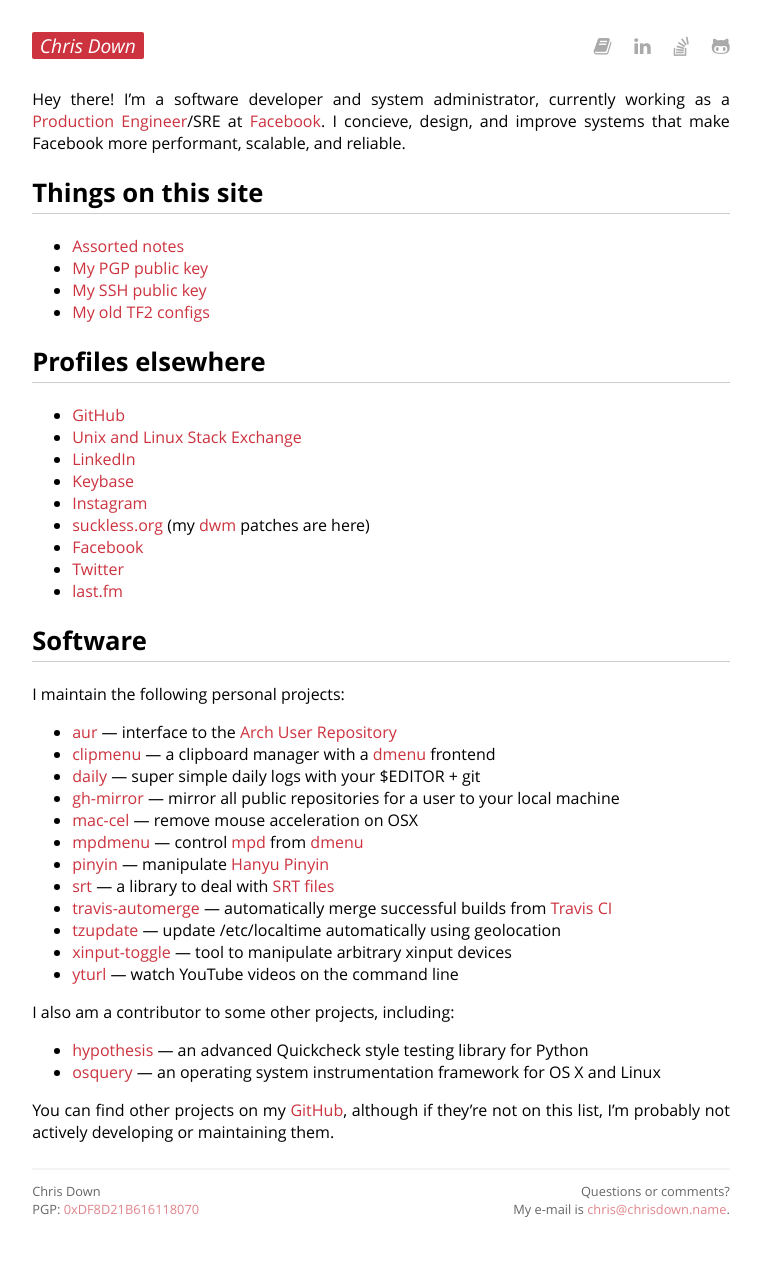
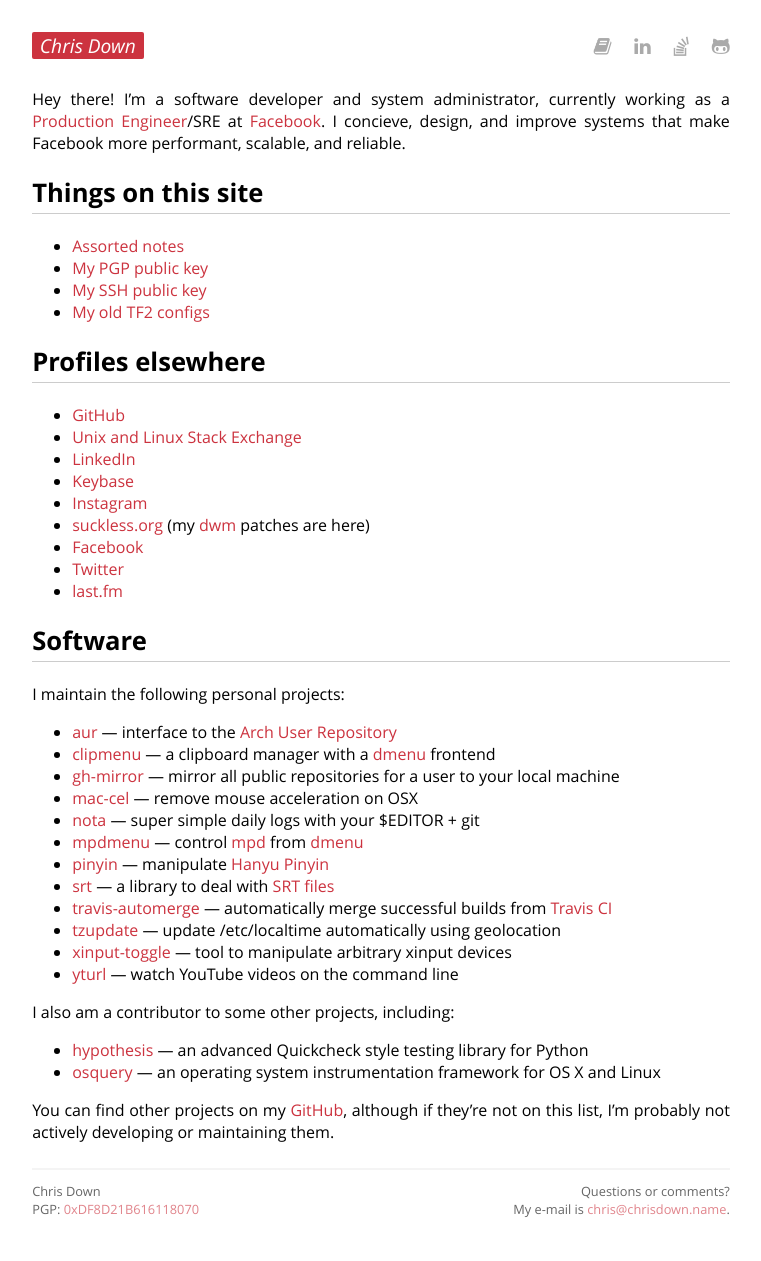
Before and after one commit to cdown/chrisdown.name, a Jekyll site: the page built from index.md, in a window 1280 px wide. Shown: the whole page, without its empty margins (259-1020 px from the left). Built offline with Jekyll 4.4.1, drawn with Linux system fonts in a browser that asks for light colours.

Commit message:
daily -> nota

```diff
--- a/index.md
+++ b/index.md
@@ -42,12 +42,12 @@ I maintain the following personal projects:
   [Arch User Repository][]
 - [clipmenu](https://github.com/cdown/clipmenu) — a clipboard manager with a
   [dmenu][] frontend
-- [daily](https://github.com/cdown/daily) — super simple daily logs with
-  your $EDITOR + git
 - [gh-mirror](https://github.com/cdown/gh-mirror) — mirror all public
   repositories for a user to your local machine
 - [mac-cel](https://github.com/cdown/mac-cel) — remove mouse acceleration on
   OSX
+- [nota](https://github.com/cdown/nota) — super simple daily logs with
+  your $EDITOR + git
 - [mpdmenu](https://github.com/cdown/mpdmenu) — control [mpd][] from [dmenu][]
 - [pinyin](https://github.com/cdown/pinyin) — manipulate [Hanyu Pinyin][]
 - [srt](https://github.com/cdown/srt) — a library to deal with [SRT files][]
```
